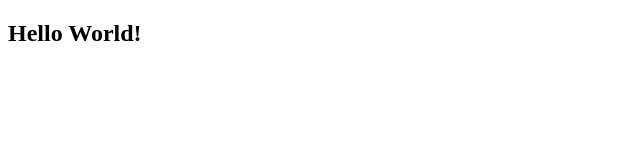
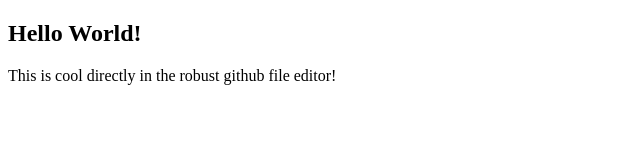
Before and after one commit to calweb/html-gh-pages-demo, a plain HTML site: page index.html in a window 1280 px wide. Shown: the whole page, without its empty margins (0-640 px from the left). Drawn offline with Linux system fonts and the light colour scheme.

Commit message:
added <p> tag

```diff
--- a/index.html
+++ b/index.html
@@ -6,7 +6,7 @@
   </head>
   <body>
     <h2>Hello World!</h2>
-
+    <p>This is cool directly in the robust github file editor!</p>
 
   </body>
 </html>
```
